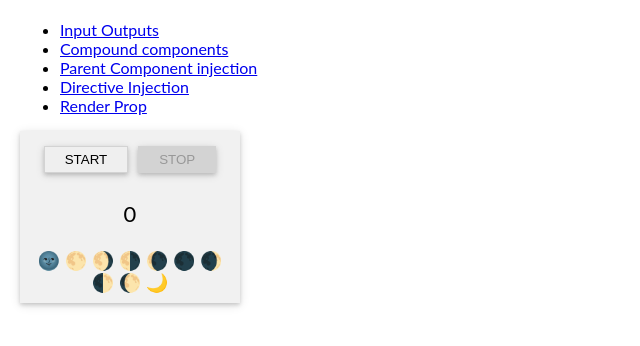
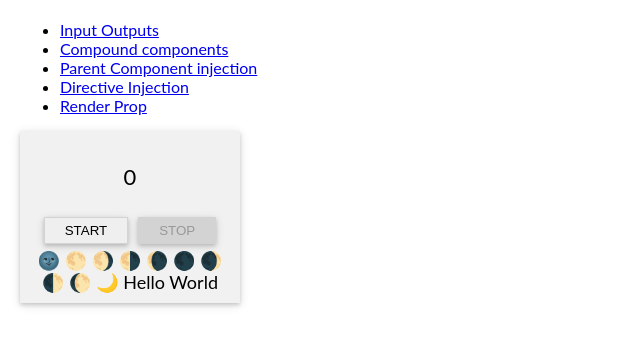
Before and after one commit to chihab/angular-advanced-components, an Angular app: page /01 in a window 1280 px wide. Shown: the top 346 px of the page, without its empty margins (0-640 px from the left). Built offline with nearby package versions, Linux system fonts and the light colour scheme.

Commit message:
fix: fix aot build

```diff
--- a/src/app/01/main/main.component.html
+++ b/src/app/01/main/main.component.html
@@ -1,5 +1,6 @@
 <app-timer [interval]="500" [init]="0">
+  <app-timer-display></app-timer-display>
   <app-timer-toggle></app-timer-toggle>
-  <app-timer-display></app-timer-display>
   🌚 🌕 🌖 🌗 🌘 🌑 🌒 🌓 🌔 🌙
+  Hello World
 </app-timer>
--- a/src/app/02/timer-toggle/timer-toggle.component.ts
+++ b/src/app/02/timer-toggle/timer-toggle.component.ts
@@ -8,7 +8,7 @@ import { TimerComponent } from '../timer/timer.component';
 })
 export class TimerToggleComponent {
 
-  constructor(private timer: TimerComponent) {
+  constructor(public timer: TimerComponent) {
   }
 
 }
```
